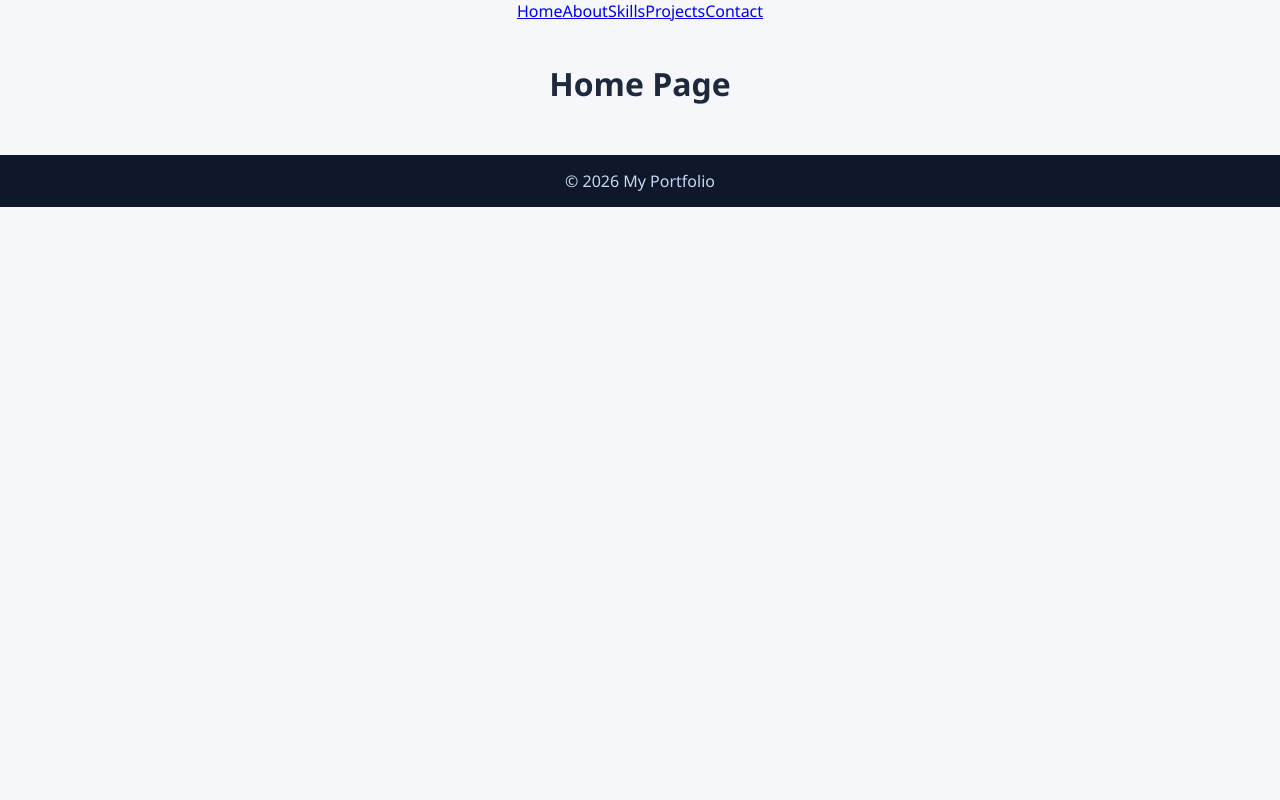
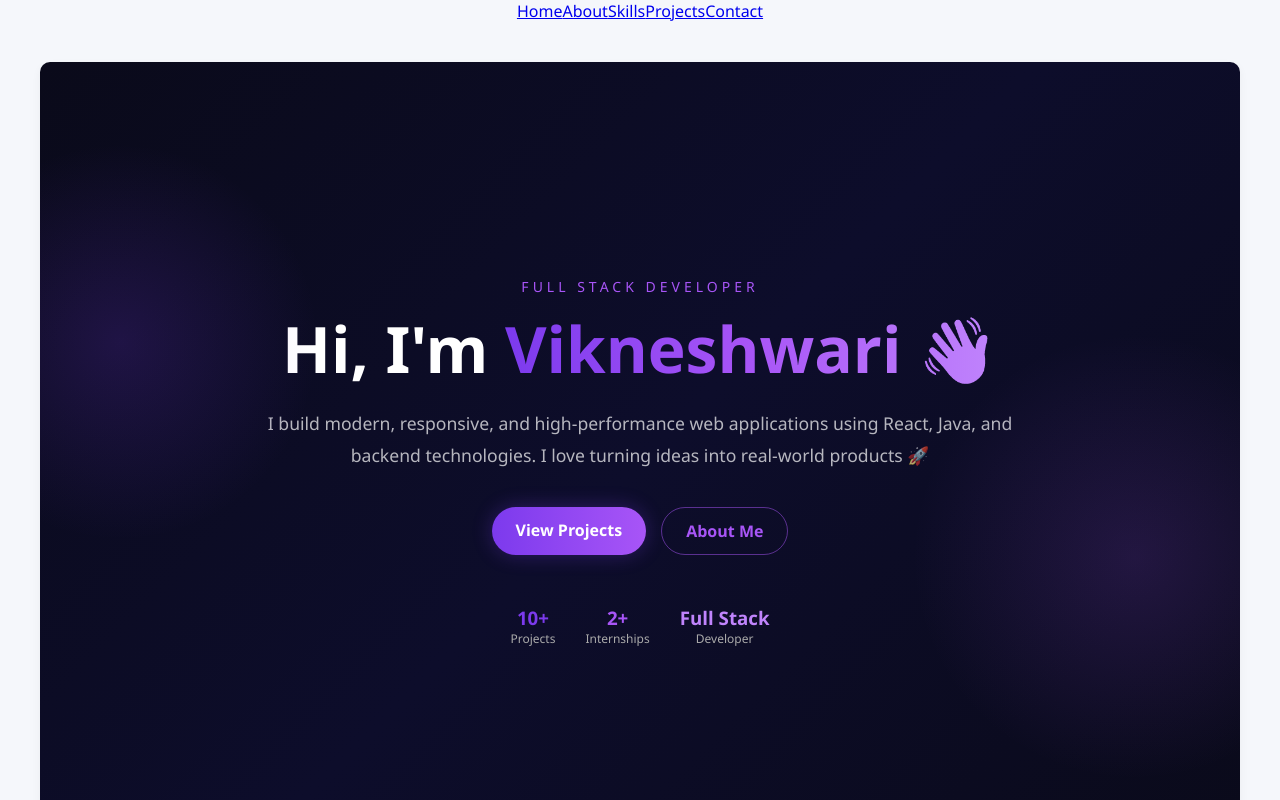
Before and after one commit to vikneshwariraju/react_portfolio, a React (Create React App) app: page / in a window 1280 px wide. Shown: the top 800 px of the page. Built offline with nearby package versions, Linux system fonts and the light colour scheme.

Commit message:
saving home page before pull

```diff
--- a/src/pages/Home.js
+++ /dev/null
@@ -1,6 +0,0 @@
-
-function Home() {
-  return  <h1> Home Page</h1>;
-}
-
-export default Home;
--- a/src/pages/Home.jsx
+++ b/src/pages/Home.jsx
@@ -1,66 +1,166 @@
-import HeroImg from '../assets/hero.png';
-import { AiOutlineGithub, AiOutlineLinkedin, AiOutlineMail, AiOutlineDownload } from "react-icons/ai";
-import { motion } from 'framer-motion';
+import React from "react";
 
-export default function Hero() {
+export default function Home() {
   return (
-        <section className='flex flex-col md:flex-row px-10 py-32 bg-slate-950 justify-center items-center min-h-screen gap-10'>
+    <section
+      id="home"
+      style={{
+        minHeight: "100vh",
+        display: "flex",
+        alignItems: "center",
+        justifyContent: "center",
+        background:
+          "linear-gradient(135deg, #0a0a1a 0%, #0d0d2b 50%, #0a0a1a 100%)",
+        position: "relative",
+        overflow: "hidden",
+        fontFamily: "'Segoe UI', sans-serif",
+        padding: "0 20px",
+      }}
+    >
+      {/* Glow circles */}
+      <div
+        style={{
+          position: "absolute",
+          top: "10%",
+          left: "-10%",
+          width: 400,
+          height: 400,
+          borderRadius: "50%",
+          background:
+            "radial-gradient(circle, rgba(124,58,237,0.18), transparent 70%)",
+        }}
+      />
 
-            <motion.div
-                initial={{ opacity: 0, x: -50 }}
-                whileInView={{ opacity: 1, x: 0 }}
-                transition={{ duration: 0.8 }}
-                className='md:w-1/2 flex flex-col'
+      <div
+        style={{
+          position: "absolute",
+          bottom: "10%",
+          right: "-10%",
+          width: 450,
+          height: 450,
+          borderRadius: "50%",
+          background:
+            "radial-gradient(circle, rgba(168,85,247,0.15), transparent 70%)",
+        }}
+      />
+
+      {/* Main content */}
+      <div style={{ textAlign: "center", maxWidth: 800 }}>
+        {/* Badge */}
+        <p
+          style={{
+            color: "#a855f7",
+            letterSpacing: 4,
+            textTransform: "uppercase",
+            fontSize: 14,
+            marginBottom: 15,
+          }}
         >
-                <h1 className='text-white text-7xl font-bold leading-tight'>
-                    Hi, <br /> Im <span className='text-transparent bg-clip-text bg-gradient-to-r from-indigo-500 to-fuchsia-500'>Gracy. S</span>
-                </h1>
-                <p className='text-2xl mt-6 text-slate-400 font-light'>
-                    Crafting digital experience as a <span className='text-white font-medium'>Full-stack developer</span>
+          Full Stack Developer
         </p>
 
-                <div className='flex py-8 gap-6'>
-                    <a href='https://github.com/gracysandanarajan' target='_blank' rel='noreferrer' className='text-slate-300 hover:text-indigo-500 text-4xl transition-all duration-300'>
-                        <AiOutlineGithub/>
+        {/* Name */}
+        <h1
+          style={{
+            fontSize: "clamp(2.5rem, 6vw, 4rem)",
+            fontWeight: 800,
+            color: "#fff",
+            margin: 0,
+            lineHeight: 1.2,
+          }}
+        >
+          Hi, I'm{" "}
+          <span
+            style={{
+              background: "linear-gradient(90deg, #7c3aed, #a855f7, #c084fc)",
+              WebkitBackgroundClip: "text",
+              WebkitTextFillColor: "transparent",
+            }}
+          >
+            Vikneshwari 👋
+          </span>
+        </h1>
+
+        {/* Subtitle */}
+        <p
+          style={{
+            color: "rgba(255,255,255,0.7)",
+            marginTop: 20,
+            fontSize: "1.1rem",
+            lineHeight: 1.8,
+          }}
+        >
+          I build modern, responsive, and high-performance web applications
+          using React, Java, and backend technologies. I love turning ideas
+          into real-world products 🚀
+        </p>
+
+        {/* Buttons */}
+        <div
+          style={{
+            marginTop: 35,
+            display: "flex",
+            justifyContent: "center",
+            gap: 15,
+            flexWrap: "wrap",
+          }}
+        >
+          <a
+            href="#projects"
+            style={{
+              padding: "12px 24px",
+              background: "linear-gradient(90deg, #7c3aed, #a855f7)",
+              color: "#fff",
+              borderRadius: 30,
+              textDecoration: "none",
+              fontWeight: 600,
+              boxShadow: "0 0 20px rgba(124,58,237,0.3)",
+            }}
+          >
+            View Projects
           </a>
-                    <a href='https://linkedin.com/in/gracy-sandanarajan-5807a4363/' target='_blank' rel='noreferrer' className='text-slate-300 hover:text-indigo-500 text-4xl transition-all duration-300'>
-                        <AiOutlineLinkedin/>
-                    </a>
-                    <a href='mailto:gracysandanarajan@gmail.com' className='text-slate-300 hover:text-indigo-500 text-4xl transition-all duration-300'>
-                        <AiOutlineMail/>
+
+          <a
+            href="#about"
+            style={{
+              padding: "12px 24px",
+              border: "1px solid rgba(168,85,247,0.5)",
+              color: "#a855f7",
+              borderRadius: 30,
+              textDecoration: "none",
+              fontWeight: 600,
+            }}
+          >
+            About Me
           </a>
         </div>
 
-                <motion.a
-                    href="/gracy-resume.pdf"
-                    download
-                    whileHover={{ scale: 1.05, boxShadow: "0px 0px 20px rgb(99, 102, 241)" }}
-                    whileTap={{ scale: 0.95 }}
-                    className='w-fit flex items-center gap-3 bg-indigo-600 text-white px-8 py-4 rounded-xl font-bold tracking-wide transition-all'
+        {/* Stats */}
+        <div
+          style={{
+            marginTop: 50,
+            display: "flex",
+            justifyContent: "center",
+            gap: 30,
+            flexWrap: "wrap",
+          }}
         >
-                    <AiOutlineDownload size={25}/> Download Resume
-                </motion.a>
-            </motion.div>
+          <div style={{ textAlign: "center" }}>
+            <h3 style={{ color: "#7c3aed", margin: 0 }}>10+</h3>
+            <p style={{ color: "#aaa", fontSize: 12 }}>Projects</p>
+          </div>
 
-            {/* --- Round Image Section --- */}
-            <motion.div
-                initial={{ opacity: 0, scale: 0.8 }}
-                whileInView={{ opacity: 1, scale: 1 }}
-                transition={{ duration: 0.8 }}
-                className='md:w-1/3 flex justify-center items-center relative'
-            >
-                {/* Background Glow Effect */}
-                <div className="absolute inset-0 bg-gradient-to-r from-indigo-500 to-fuchsia-500 rounded-full blur-2xl opacity-20 animate-pulse"></div>
+          <div style={{ textAlign: "center" }}>
+            <h3 style={{ color: "#a855f7", margin: 0 }}>2+</h3>
+            <p style={{ color: "#aaa", fontSize: 12 }}>Internships</p>
+          </div>
 
-                {/* Circular Image Container */}
-                <div className="w-64 h-64 md:w-80 md:h-80 rounded-full overflow-hidden border-4 border-slate-800 shadow-2xl relative z-10">
-                    <img
-                        src={HeroImg}
-                        alt="Developer"
-                        className='w-full h-full object-cover transform hover:scale-110 transition-transform duration-500'
-                    />
+          <div style={{ textAlign: "center" }}>
+            <h3 style={{ color: "#c084fc", margin: 0 }}>Full Stack</h3>
+            <p style={{ color: "#aaa", fontSize: 12 }}>Developer</p>
           </div>
-            </motion.div>
+        </div>
+      </div>
     </section>
-    )
+  );
 }
```
Lines whose indentation alone changed are shown as unchanged.
